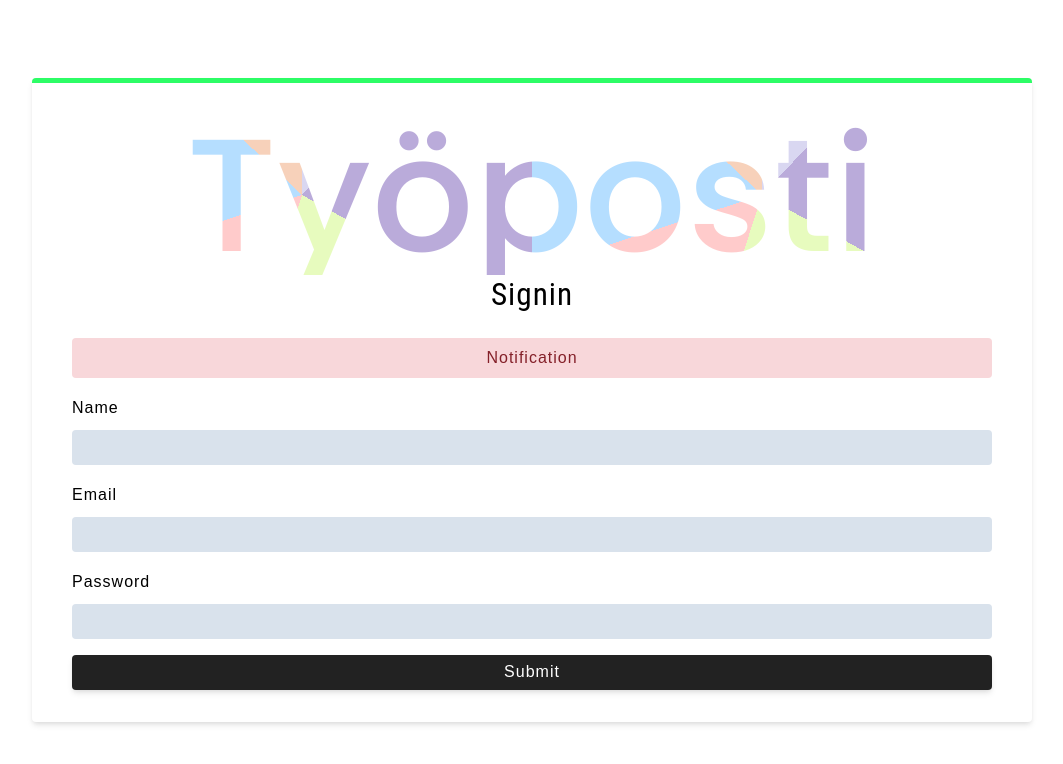
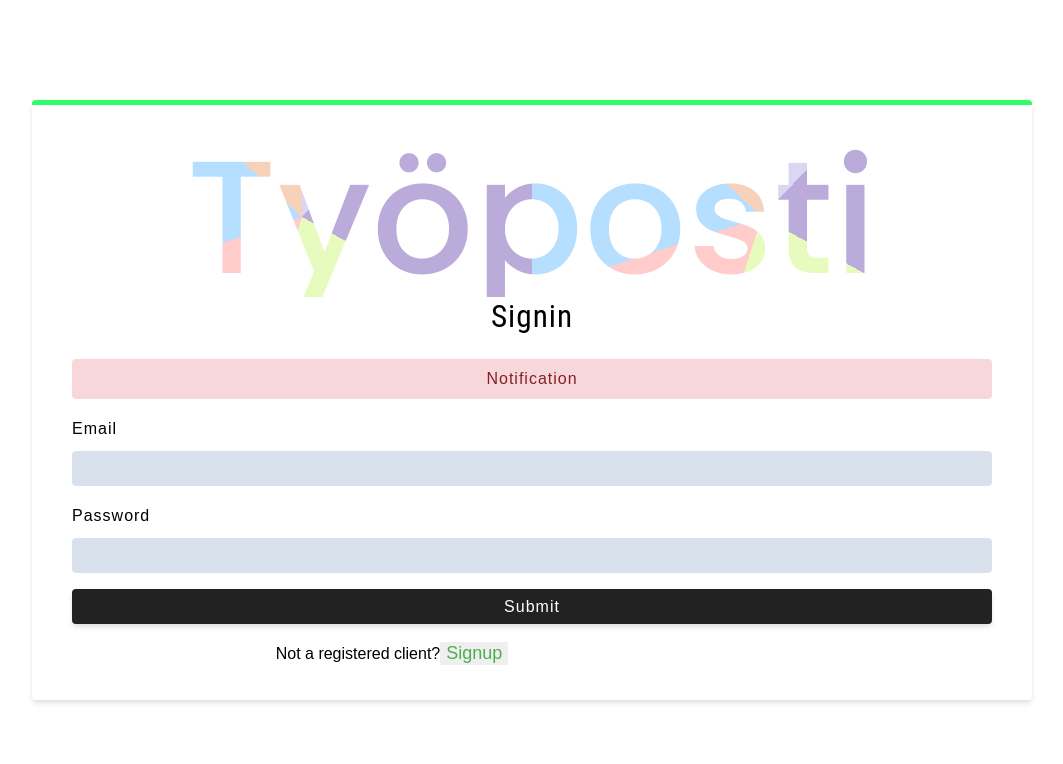
Before and after one commit to onrush1995/Tyoposti-V01, a React (Create React App) app in the folder frontend/: page /signup in a window 1280 px wide. Shown: the top 764 px of the page, without its empty margins (108-1171 px from the left). Built offline with nearby package versions, Linux system fonts and the light colour scheme.

Commit message:
Toggle between signin/signup functionality implemented

```diff
--- a/frontend/src/index.css
+++ b/frontend/src/index.css
@@ -163,6 +163,10 @@ ul {
     padding: 0.5rem 1.25rem;
 }
 
+.btn-block {
+    width: 100%;
+}
+
 .buttn:hover {
     background: var(--buttonhovergradient);
     box-shadow: var(--shadow-3);
@@ -251,3 +255,13 @@ ul {
     color: var(--green-dark);
     background: var(--green-light);
 }
+
+.toggle-button {
+    border: none;
+    color: #4caf50;
+    text-align: center;
+    text-decoration: none;
+    display: inline-block;
+    font-size: 18px;
+    cursor: pointer;
+}
--- a/frontend/src/tab/Signup.js
+++ b/frontend/src/tab/Signup.js
@@ -8,7 +8,7 @@ const primaryData = {
     userName: '',
     userEmail: '',
     userpassword: '',
-    userIsMember: true,
+    isClient: true,
     showNotification: true
 };
 
@@ -17,6 +17,10 @@ const Signup = () => {
         values,
         setValues
     ] = useState(primaryData);
+
+    const switchMember = () => {
+        setValues({ ...values, isClient: !values.isClient });
+    };
 
     const onChange = (event) => {
         console.log(event.target);
@@ -30,13 +34,12 @@ const Signup = () => {
         <GlobalStyle className='full-page'>
             <form className='form' onSubmit={handelSubmit}>
                 <Tyoposti />
-                <h3>Signin</h3>
+                <h3>{values.isClient ? 'Signin' : 'Signup'}</h3>
                 {values.showNotification && <Notify />}
 
                 {/* User information collector */}
 
-                {/*------- user name input box-------*/}
-                <FromInfo type='text' name='Name' value={values.userName} onChange={onChange} />
+                {!values.isClient && <FromInfo type='text' name='Name' value={values.userName} onChange={onChange} />}
 
                 {/*------- user email input box -------*/}
                 <FromInfo type='email' name='Email' value={values.userEmail} onChange={onChange} />
@@ -48,6 +51,12 @@ const Signup = () => {
                     {' '}
                     submit
                 </button>
+                <p>
+                    {values.isClient ? 'Not a registered client?' : 'Already a registered client?'}
+                    <button type='button' onClick={switchMember} className='toggle-button'>
+                        {values.isClient ? 'Signup' : 'Signin'}
+                    </button>
+                </p>
             </form>
         </GlobalStyle>
     );
```
